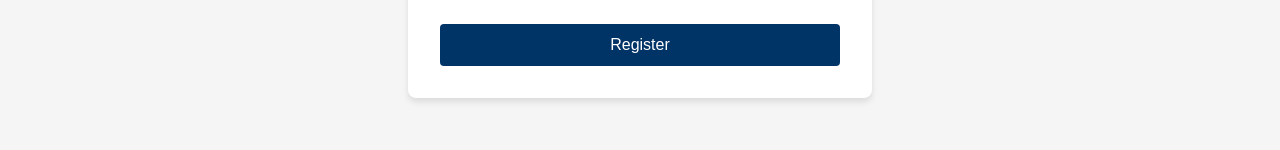
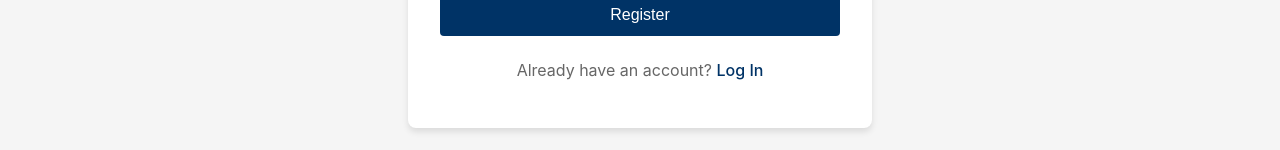
Before and after one commit to Darlington6/dlf-africa, a React (Create React App) app in the folder frontend/: page /register in a window 1280 px wide. Shown: the part 661-811 px from the top of the page. Built offline with nearby package versions, Linux system fonts and the light colour scheme; no server answers.

Commit message:
Made improvement to register and log in components

```diff
--- a/frontend/src/pages/Login.js
+++ b/frontend/src/pages/Login.js
@@ -1,5 +1,5 @@
 import React, { useState } from 'react';
-import { useNavigate } from 'react-router-dom';
+import { useNavigate, Link } from 'react-router-dom';
 import axios from 'axios';
 
 const Login = () => {
@@ -88,6 +88,26 @@ const Login = () => {
             Login
           </button>
         </form>
+        <p style={{
+          textAlign: 'center',
+          marginTop: '1.5rem',
+          color: '#666'
+        }}>
+          Don't have an account?{' '}
+          <Link
+            to="/register"
+            style={{
+              color: '#003366',
+              fontWeight: '500',
+              textDecoration: 'none',
+              transition: 'color 0.3s'
+            }}
+            onMouseOver={(e) => e.target.style.color = '#002244'}
+            onMouseOut={(e) => e.target.style.color = '#003366'}
+          >
+            Register
+          </Link>
+        </p>
       </div>
     </div>
   );
--- a/frontend/src/pages/Register.js
+++ b/frontend/src/pages/Register.js
@@ -1,5 +1,5 @@
 import React, { useState } from 'react';
-import { useNavigate } from 'react-router-dom';
+import { useNavigate, Link } from 'react-router-dom';
 import axios from 'axios';
 
 const Register = () => {
@@ -130,6 +130,26 @@ const Register = () => {
             Register
           </button>
         </form>
+        <p style={{
+          textAlign: 'center',
+          marginTop: '1.5rem',
+          color: '#666'
+        }}>
+          Already have an account?{' '}
+          <Link
+            to="/login"
+            style={{
+              color: '#003366',
+              fontWeight: '500',
+              textDecoration: 'none',
+              transition: 'color 0.3s'
+            }}
+            onMouseOver={(e) => e.target.style.color = '#002244'}
+            onMouseOut={(e) => e.target.style.color = '#003366'}
+          >
+            Log In
+          </Link>
+        </p>
       </div>
     </div>
   );
```
